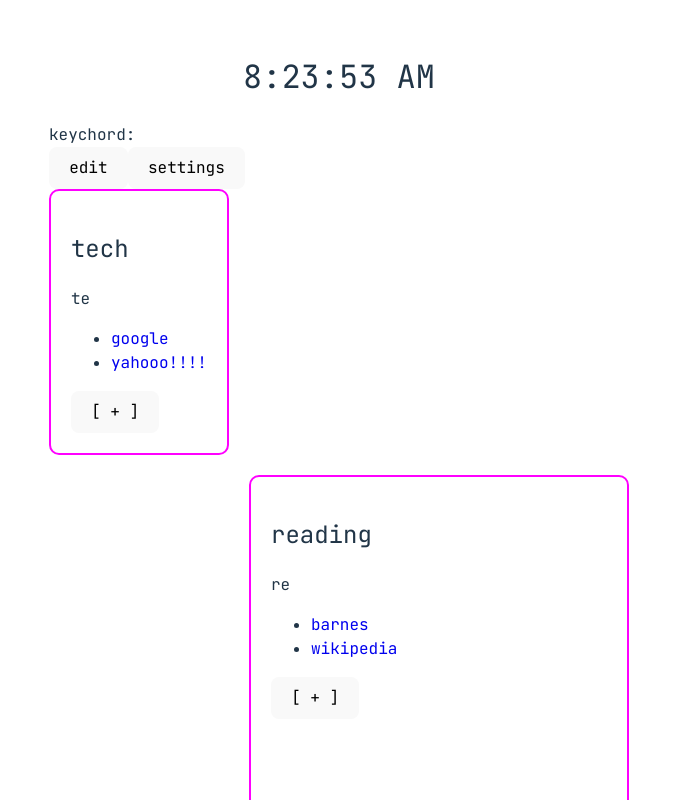
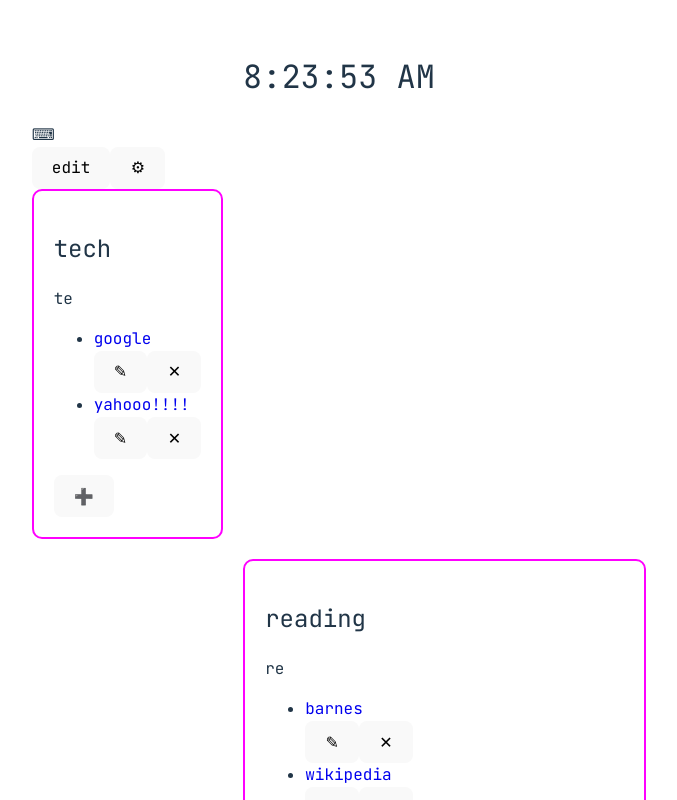
Before and after one commit to vgfang/launchtab, a React (Vite) app: page / in a window 1280 px wide. Shown: the top 800 px of the page, without its empty margins (301-978 px from the left). Built offline with nearby package versions, Linux system fonts and the light colour scheme.

Commit message:
refining prop types in progress

```diff
--- a/src/App.tsx
+++ b/src/App.tsx
@@ -33,8 +33,8 @@ function App() {
     console.log(`going to ${keychord}`);
   };
 
-  const recordUserKeys = (event) => {
-    setUserInput((prevInput) => {
+  const recordUserKeys = (event: KeyboardEvent): void => {
+    setUserInput((prevInput: string): string => {
       if (event.key === "Backspace") {
         return prevInput.length > 0 ? prevInput.slice(0, -1) : prevInput;
       } else if (event.key === "Enter") {
@@ -51,9 +51,9 @@ function App() {
 
   useEffect(() => {
     document.addEventListener("keydown", recordUserKeys);
-    const userJSON: Data = TestJSON;
+    const userJSON: T.Data = TestJSON;
     setSettings(userJSON["settings"]);
-    setNodes(userJSON["nodes"]);
+    setNodes(userJSON["nodes"] as T.Node[]);
     return () => {
       document.removeEventListener("keydown", recordUserKeys);
     };
@@ -67,19 +67,19 @@ function App() {
     <>
       <header id="header">
         <Clock />
-        <span id="user-input-span">keychord: {userInput}</span>
+        <span id="user-input-span">⌨{userInput}</span>
         <div>
           <button onClick={toggleEditMode}>edit</button>
-          <button onClick={openAddLinkModal}>settings</button>
+          <button onClick={openAddLinkModal}>⚙</button>
         </div>
       </header>
       <main>
         <Modal
-        isOpen={isModalOpen}
-        onRequestClose={closeModal}
-        appElement={document.getElementById('root')}
+          isOpen={isModalOpen}
+          onRequestClose={closeModal}
+          appElement={document.getElementById('root')}
         >
-          <SettingsModal closeModal={closeModal}/>
+          <SettingsModal closeModal={closeModal} />
         </Modal>
         <Grid
           editMode={editMode}
--- a/src/components/AddLinkModal.tsx
+++ b/src/components/AddLinkModal.tsx
@@ -1,20 +1,33 @@
-const AddLinkModal = (props) => {
+import * as T from '../types'
+
+interface Props {
+  closeModal: () => void;
+  addLinkToNode: (uuid: string, Link: T.Link) => void;
+  nodes: T.Node[];
+  defaultNode?: T.Node;
+}
+
+interface NodeSelectDropdownProps {
+  nodes: T.Node[];
+}
+
+const AddLinkModal = (props: Props) => {
   // uses the node uuid to add the link to the link list
-  const addLinkToNode = (uuid: string, link: object) => {
+  const addLinkToNode = (uuid: string, link: T.Link) => {
     props.addLinkToNode(uuid, link);
   }
 
-  const addLinkBtnClick = (event) => {
+  const addLinkBtnClick = (event: MouseEvent): void => {
     event.preventDefault()
     addLinkToNode("03b3809e-7d91-48c8-b6d4-d1365a054dff", {
       label: "test",
       url: "https://google.ccom",
-      keystroke: "asd"
+      keychord: "asd"
     })
   }
-  console.log(props.defaultNode)
-  const NodeSelectDropdown = () => {
-    const selectedNode: Node = props.nodes.find(node => props.hasOwnProperty('defaultNode') && node.uuid === props.defaultNode.uuid)
+
+  const NodeSelectDropdown = (props: NodeSelectDropdownProps) => {
+    const selectedNode: T.Node = props.nodes.find((node: T.Node) => 'defaultNode' in props && node.uuid === props.defaultNode['uuid'])
     let value = ""
     if (selectedNode !== undefined) {
       value = selectedNode.uuid;
@@ -22,8 +35,8 @@ const AddLinkModal = (props) => {
     return (
       <select name="node-select" defaultValue={value}>
         {
-          props.nodes.map((node, key) => {
-            return(
+          props.nodes.map((node: T.Node, key: number) => {
+            return (
               <option key={key} value={node.uuid}>
                 {node.label}
               </option>
@@ -40,14 +53,14 @@ const AddLinkModal = (props) => {
       <h2>Add Link</h2>
       <form id="add-link-form">
         <label>node: </label>
-        <NodeSelectDropdown/>
-          <br/>
+        <NodeSelectDropdown nodes={props.nodes} />
+        <br />
         <label>label: </label>
-        <input type="text" name="label"></input><br/>
+        <input type="text" name="label"></input><br />
         <label>keystroke: </label>
-        <input type="text" name="keystroke"></input><br/>
+        <input type="text" name="keystroke"></input><br />
         <label>url: </label>
-        <input type="text" name="url"></input><br/>
+        <input type="text" name="url"></input><br />
         <button type="submit" form="add-link-form" onClick={addLinkBtnClick}>[ add link ]</button>
       </form>
     </div>
--- /dev/null
+++ b/src/components/Link.tsx
@@ -0,0 +1,30 @@
+import * as T from '../types'
+
+interface Props {
+  link: T.Link;
+  editMode: boolean;
+  key: number;
+}
+
+const Link = (props: Props) => {
+
+  return (
+    <li key={props.key}>
+      <a href={props.link.url}>
+        {props.link.label}
+      </a>
+      {props.editMode &&
+        <div style={{ 'display': 'flex', 'flexDirection': 'row' }}>
+          <button className="link-edit-button">
+            ✎
+          </button>
+          <button className="link-delete-button">
+            ✕
+          </button>
+        </div>
+      }
+    </li>
+  )
+}
+
+export default Link
--- a/src/components/Node.tsx
+++ b/src/components/Node.tsx
@@ -1,8 +1,19 @@
-import React, {useState, useEffect} from 'react';
 import '../stylesheets/Node.css';
-import * as T from './types'
+import Link from './Link'
+import * as T from '../types'
 
-const Node = (props) => {
+interface Props {
+  node: T.Node;
+  editMode: boolean;
+  openAddLinkModal: (node: T.Node) => void;
+}
+
+interface LinkListProps {
+  links: T.Link[];
+  editMode: boolean;
+}
+
+const Node = (props: Props) => {
   const node: T.Node = props.node
   // const emoji = props.node.emoji == "" ? "&#128511;" : props.node.emoji
 
@@ -10,19 +21,16 @@ const Node = (props) => {
     props.openAddLinkModal(node)
   }
 
-  const LinkList = (props) => {
+  const LinkList = (props: LinkListProps) => {
     return (
-    <ul className="link-list">
-      {props.links.map((link, key) => {
+      <ul className="link-list">
+        {props.links.map((link: T.Link, key: number) => {
           return (
-            <li key={key}>
-            <a href={link.url}>
-              {link.label}
-            </a>
-            </li>
+            <Link key={key} link={link} editMode={props.editMode} />
           )
-      })}
-    </ul>
+        })
+        }
+      </ul>
     )
   }
   return (
@@ -36,13 +44,13 @@ const Node = (props) => {
       <div className="node-header">
         <h2>{props.node.label}</h2>
         <span className="section-keychord-hint">{props.node.keychord}</span>
-        <LinkList links={props.node.links}/>
+        <LinkList links={props.node.links} editMode={props.editMode} />
         {props.editMode &&
-            <button onClick={openAddLinkModal}>
-              [ + ]
-            </button>
+          <button onClick={openAddLinkModal}>
+            ➕
+          </button>
         }
-        </div>
+      </div>
     </div>
   )
 }
--- a/src/components/SettingsModal.tsx
+++ b/src/components/SettingsModal.tsx
@@ -2,7 +2,7 @@ const SettingsModal = (props) => {
   return (
     <div>
       <button onClick={props.closeModal}>[close]</button>
-      <h2>Settings</h2>
+      <h2>⚙</h2>
     </div>
   );
 };
--- a/src/types/index.tsx
+++ b/src/types/index.tsx
@@ -15,7 +15,7 @@ export interface Settings {
 }
 
 export interface Link {
-  uuid: string;
+  uuid?: string;
   label: string;
   url: string;
   keychord: string;
```
